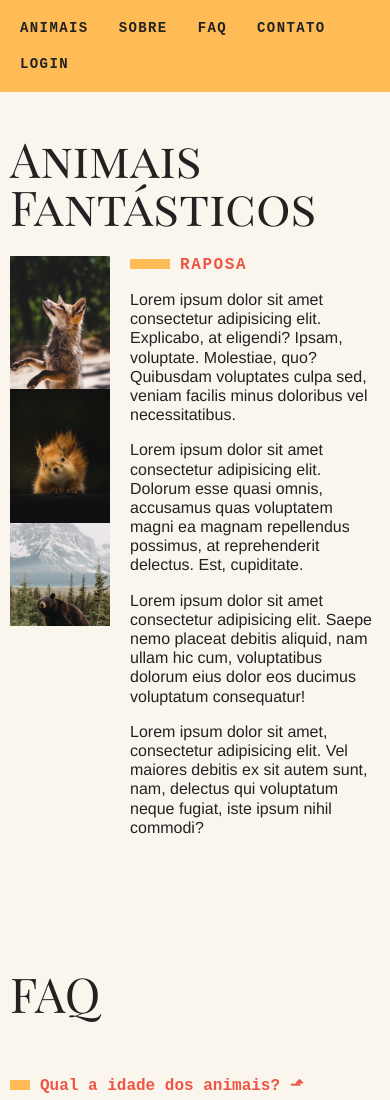
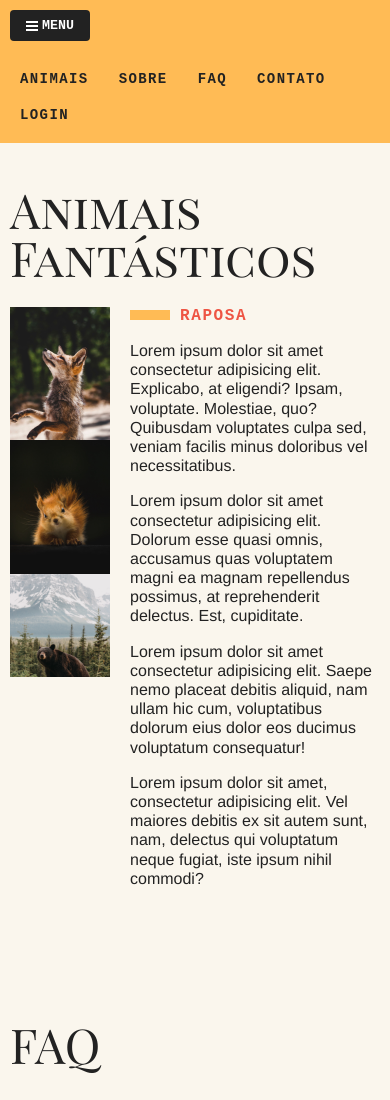
Before and after one commit to VHQueiroz/animais-fantasticos, a plain HTML site: page index.html in a window 390 px wide. Shown: the top 1100 px of the page. Drawn offline with Linux system fonts and the light colour scheme.

Commit message:
menu-mobile
criação do button do menu

```diff
--- /dev/null
+++ b/css/menu-mobile.css
@@ -0,0 +1,32 @@
+[data-menu="button"]{
+  display: none;
+}
+
+@media (max-width: 700px){
+  .js [data-menu="button"]{
+    display: flex;
+    background: #222;
+    border: none;
+    padding: .5rem 1rem;
+    border-radius: 4px;
+    text-transform: uppercase;
+    font-family: "IBM Plex Mono", monospace;
+    font-weight: bold;
+    color: white;
+    cursor: pointer;
+    margin: 10px;
+    align-items: center;
+  }
+
+  .js [data-menu="button"]::before{
+    margin-right: 4px;
+    content: '';
+    display: inline-block;
+    height: 2px;
+    width: 12px;
+    background: #fff;
+    box-shadow: 0 4px #fff, 0 -4px #fff;
+
+  }
+
+}
--- a/css/style.css
+++ b/css/style.css
@@ -2,3 +2,4 @@
 @import 'modal.css';
 @import 'tooltip.css';
 @import 'dropdown-menu.css';
+@import 'menu-mobile.css';
--- a/index.html
+++ b/index.html
@@ -12,7 +12,8 @@
 <body>
     <div class="grid-container">
     <nav class='menu' data-menu="suave">
-<ul>
+        <button data-menu="button" aria-expanded="false" aria-controls="menu">Menu</button> <!-- indica pro leitor de tela que esse menu logo abaixo ele não está expandido -->
+<ul data-menu="list" id="menu">
     <li><a href="#animais">Animais</a></li>
     <li data-dropdown>
         <a href="sobre.html">Sobre</a>
```
